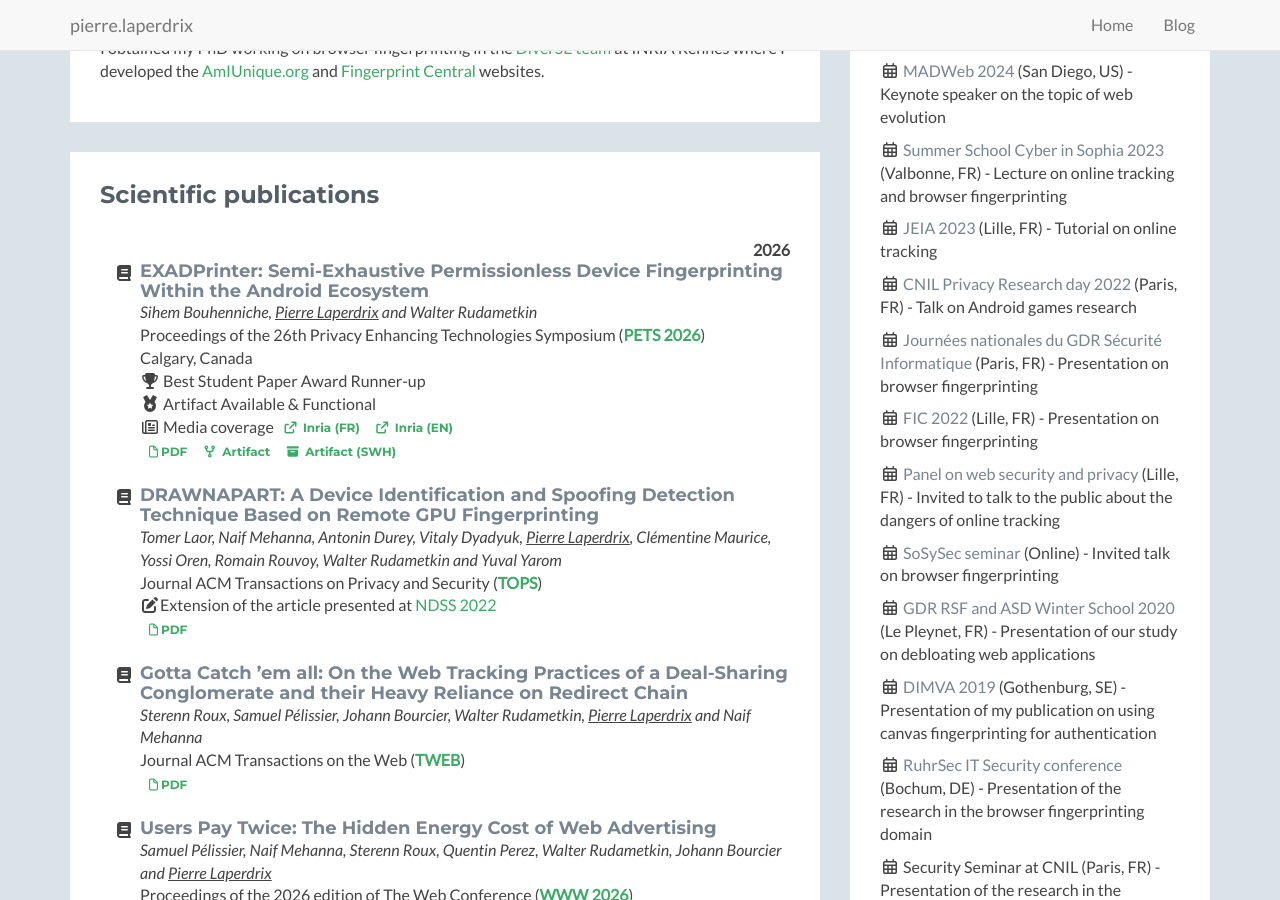
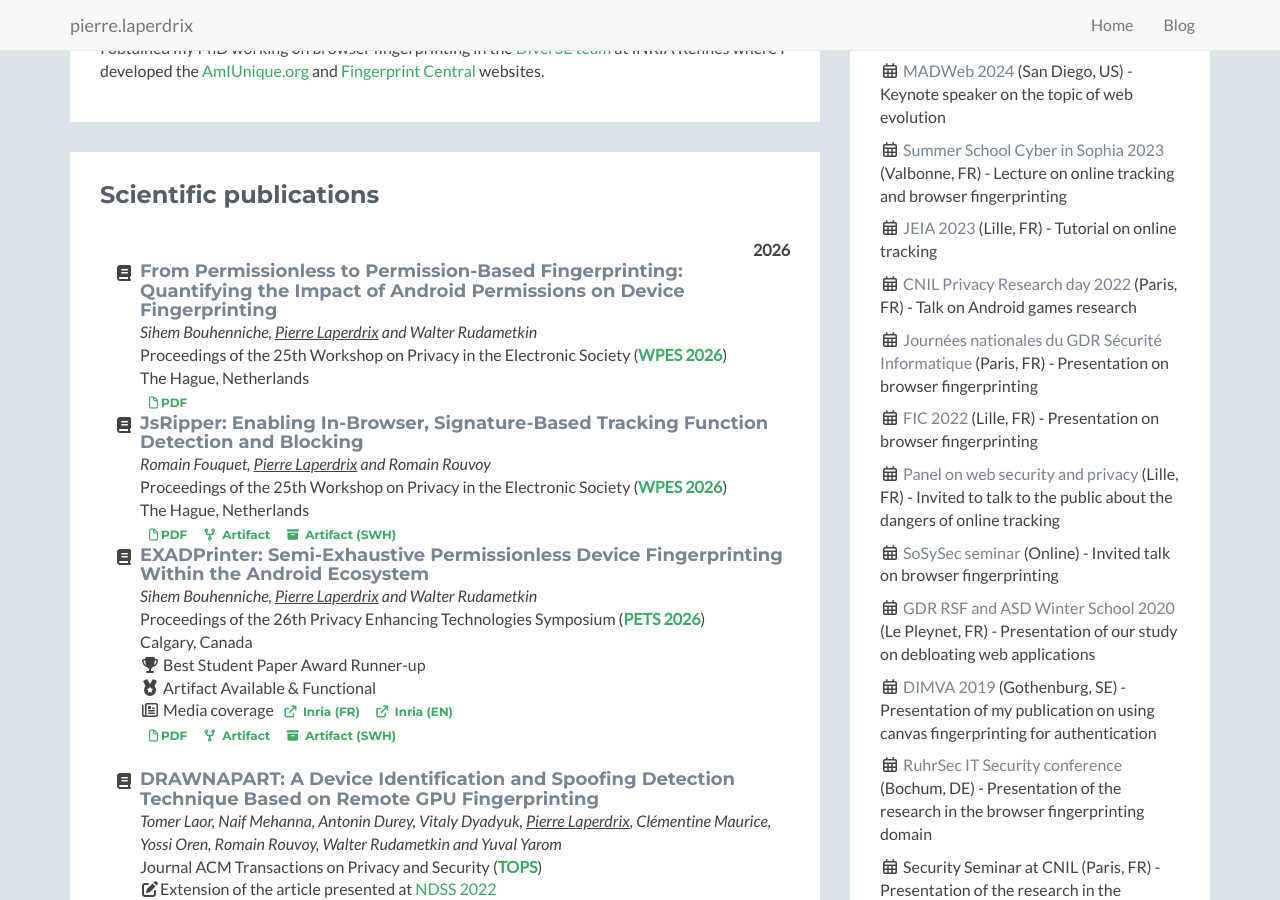
Before and after one commit to plaperdr/plaperdr.github.io, a Jekyll site: the page built from index.html, in a window 1280 px wide and 900 px high, scrolled down 868 px. Built offline with Jekyll 4.4.1, drawn with Linux system fonts in a browser that asks for light colours; some of the changed text lies outside the part shown.

Commit message:
Updating site

```diff
--- a/index.html
+++ b/index.html
@@ -67,6 +67,26 @@ layout: home
                     <div class="content">
                         <ul class="fa-ul">
                             <li style="text-align:right"><b>2026</b></li>
+                            <li><i class="fa-li fa-solid fa-book"></i>
+                                <h4 class="title">From Permissionless to Permission-Based Fingerprinting: Quantifying the Impact of Android Permissions on Device Fingerprinting</h4>
+                                <span><i> Sihem Bouhenniche, <span class="me">Pierre Laperdrix</span> and Walter Rudametkin</i></span><br>
+                                <span>Proceedings of the 25th Workshop on Privacy in the Electronic Society
+                                    (<b><a href="https://wpes2026.github.io/" target="_blank">WPES 2026</a></b>)
+                                    <br>The Hague, Netherlands
+                                </span><br>
+                                <a class="btn btn-secondary btn-xs" href="https://hal.science/hal-05830079v1/document" target="_blank"><i class="fa-regular fa-file"></i>PDF</a>
+                            </li><!--//li-->
+                            <li><i class="fa-li fa-solid fa-book"></i>
+                                <h4 class="title">JsRipper: Enabling In-Browser, Signature-Based Tracking Function Detection and Blocking</h4>
+                                <span><i> Romain Fouquet, <span class="me">Pierre Laperdrix</span> and Romain Rouvoy</i></span><br>
+                                <span>Proceedings of the 25th Workshop on Privacy in the Electronic Society
+                                    (<b><a href="https://wpes2026.github.io/" target="_blank">WPES 2026</a></b>)
+                                    <br>The Hague, Netherlands
+                                </span><br>
+                                <a class="btn btn-secondary btn-xs" href="https://hal.science/hal-05830008v1/document" target="_blank"><i class="fa-regular fa-file"></i>PDF</a>
+                                <a class="btn btn-secondary btn-xs" href="https://github.com/plaperdr/jsripper-artefact" target="_blank"><i class="fa fa-code-fork"></i>Artifact</a>
+                                <a class="btn btn-secondary btn-xs" href="https://archive.softwareheritage.org/swh:1:snp:551d609199f11d3fca747972be1d98e415a022da;origin=https://github.com/plaperdr/jsripper-artefact" target="_blank"><i class="fa fa-archive"></i>Artifact (SWH)</a>
+                            </li><!--//li-->
                             <li><i class="fa-li fa-solid fa-book"></i>
                                 <h4 class="title">EXADPrinter: Semi-Exhaustive Permissionless Device Fingerprinting Within the Android Ecosystem</h4>
                                 <span><i> Sihem Bouhenniche, <span class="me">Pierre Laperdrix</span> and Walter Rudametkin</i></span><br>
@@ -598,8 +618,11 @@ layout: home
 
                 <h2 class="heading">Grants</h2>
                     <div class="content">
-                        <ul>
-                            <li>ANR PRCI project "FACADES" (PI), 2022-2025</li>
+                        <ul><li>PTCC <a href="https://swhsec.github.io/" target="_blank">Software Heritage Security</a> (WP leader), 2023-2028</li>
+                            <li>PEPR Cybersecurité, <a href="https://www.pepr-cybersecurite.fr/projet/rev" target="_blank">REV project</a> (member), 2023-2028</li>
+                            <li>PEPR Cybersecurité, <a href="https://www.pepr-cybersecurite.fr/projet/ipop/" target="_blank">IPoP project</a> (WP leader), 2022-2028</li>
+                            <li>ANR-DFG PRCI project <a href="https://anr.fr/Project-ANR-21-CE39-0019" target="_blank">"FACADES"</a> (PI), 2022-2026</li>
+                            <li>Inria ADT "“HowIMetYourBrowser” (PI), 2022-2023</li>
                             <li>STaRS project "ASCOT" (PI), 2020-2023</li>
                         </ul>
                     </div>
```
